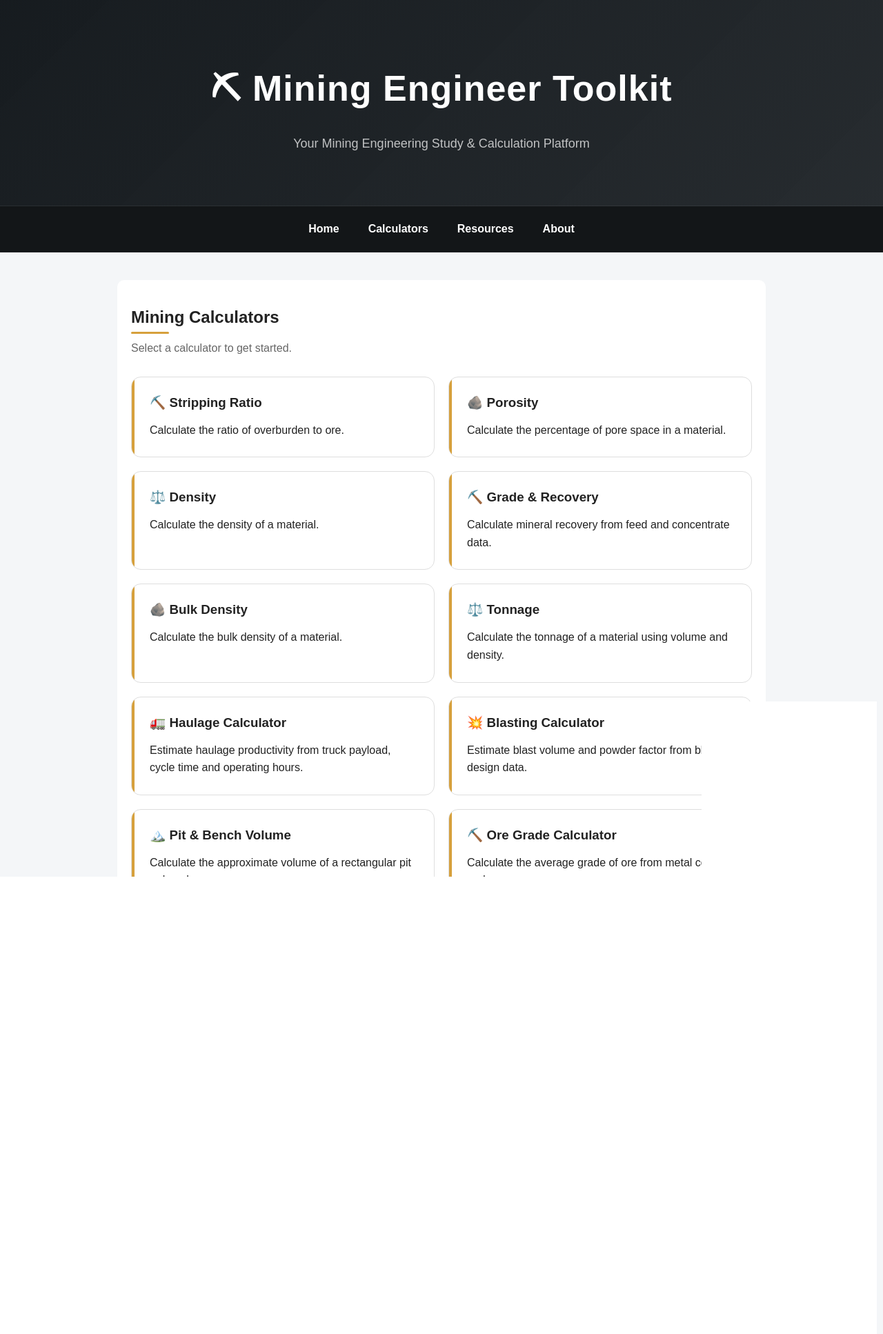
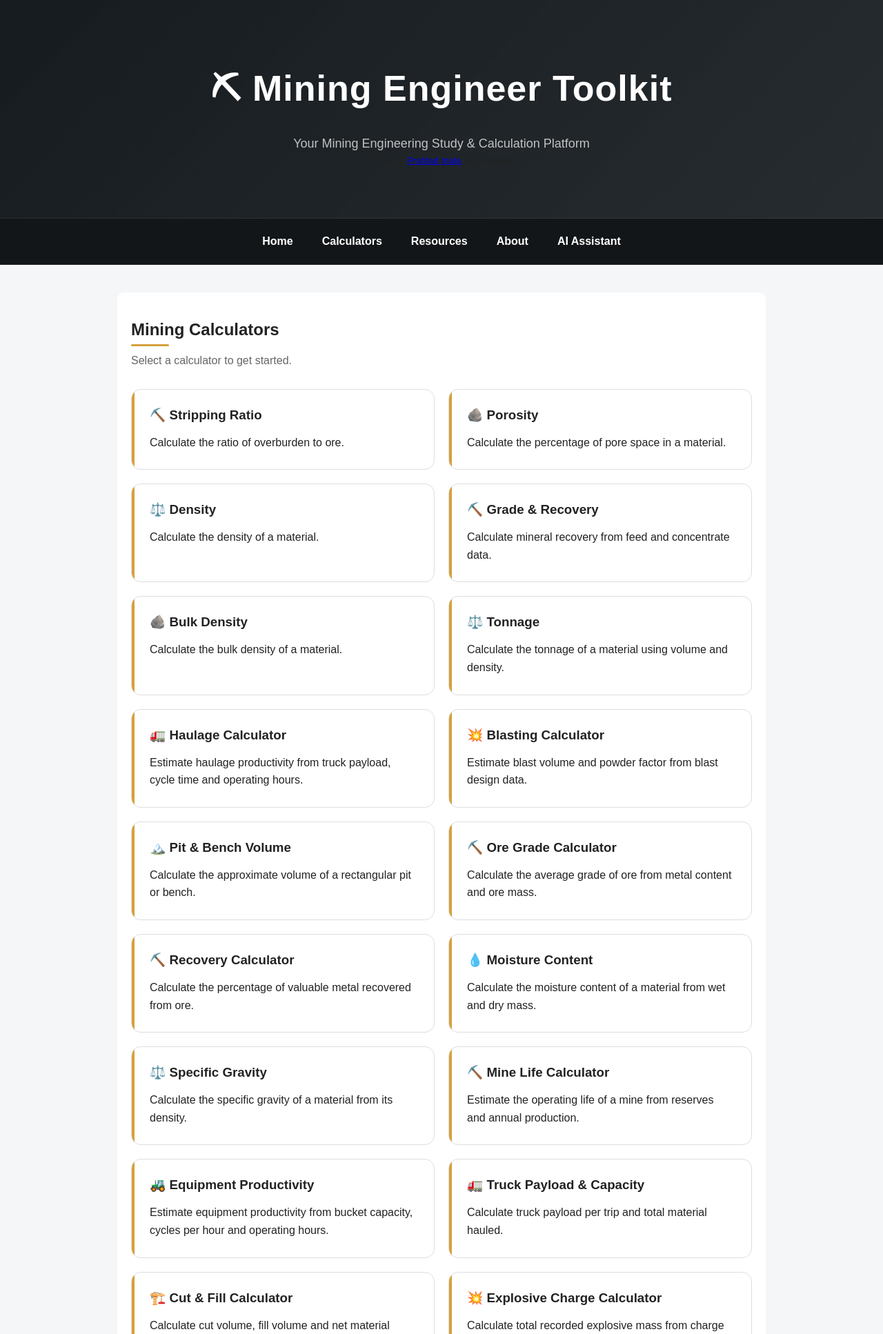
Before and after one commit to DavidsonMining/MININGENGINEERTOOLKIT, a Flask app: page / in a window 1280 px wide. Shown: the top 1934 px of the page at 69% size. Before the commit the page ends 1271 px from the top, so only its background shows below. Run offline with Flask 3, Linux system fonts and the light colour scheme; some libraries are stand-ins or nearby versions.

Commit message:
Add files via upload

```diff
--- a/templates/index.html
+++ b/templates/index.html
@@ -8,12 +8,16 @@
     <header>
         <h1>⛏ Mining Engineer Toolkit</h1>
         <p>Your Mining Engineering Study & Calculation Platform</p>
+        <small class="photo-credit">
+            Photo by <a href="https://unsplash.com/photos/haul-truck-in-open-pit-coal-mine-5Qk7cP2Cpzs" target="_blank" rel="noopener noreferrer">Prahlad Inala</a> on Unsplash
+        </small>
     </header>
     <nav>
         <a href="/">Home</a>
         <a href="#calculators">Calculators</a>
         <a href="#resources">Resources</a>
         <a href="#about">About</a>
+        <a href="{{ url_for('ai_assistant') }}">AI Assistant</a>
     </nav>
     <main>
         <section id="calculators">
@@ -196,5 +200,21 @@
 
 </section>
     </main>
+    <a class="assistant-float" href="{{ url_for('ai_assistant') }}" aria-label="Open the Mining Engineering Assistant">
+        <svg class="assistant-float-icon" viewBox="0 0 48 48" aria-hidden="true" focusable="false">
+            <path d="M24 8V5" class="float-bot-line" />
+            <circle cx="24" cy="4" r="2.5" class="float-bot-accent" />
+            <rect x="9" y="10" width="30" height="23" rx="8" class="float-bot-shell" />
+            <rect x="15" y="16" width="18" height="10" rx="5" class="float-bot-visor" />
+            <circle cx="20" cy="21" r="1.5" class="float-bot-eye" />
+            <circle cx="28" cy="21" r="1.5" class="float-bot-eye" />
+            <path d="M14 34v5m20-5v5m-24 1h8m12 0h8" class="float-bot-line" />
+            <path d="m38 19 4-6m-4 6 5-1" class="float-bot-wave" />
+        </svg>
+        <span class="assistant-float-label">
+            <strong>Need a hand?</strong>
+            <span>Ask the Assistant</span>
+        </span>
+    </a>
 </body>
 </html>
```
